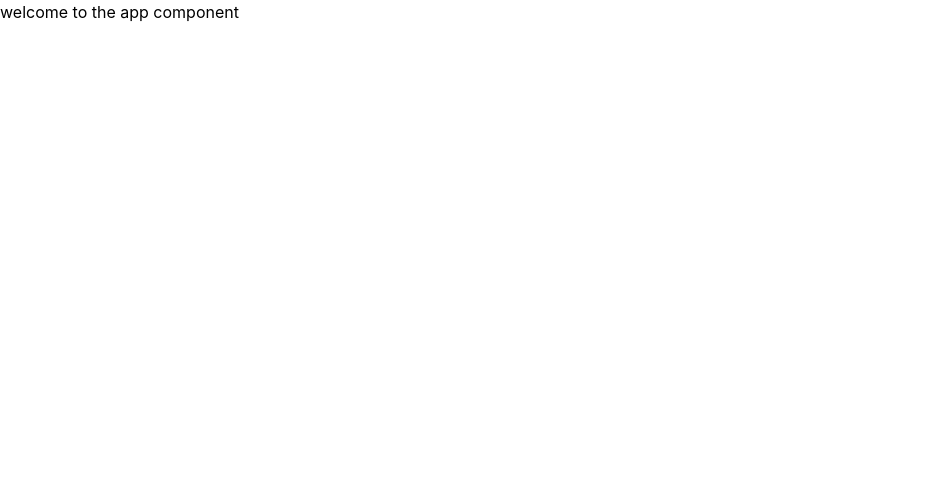
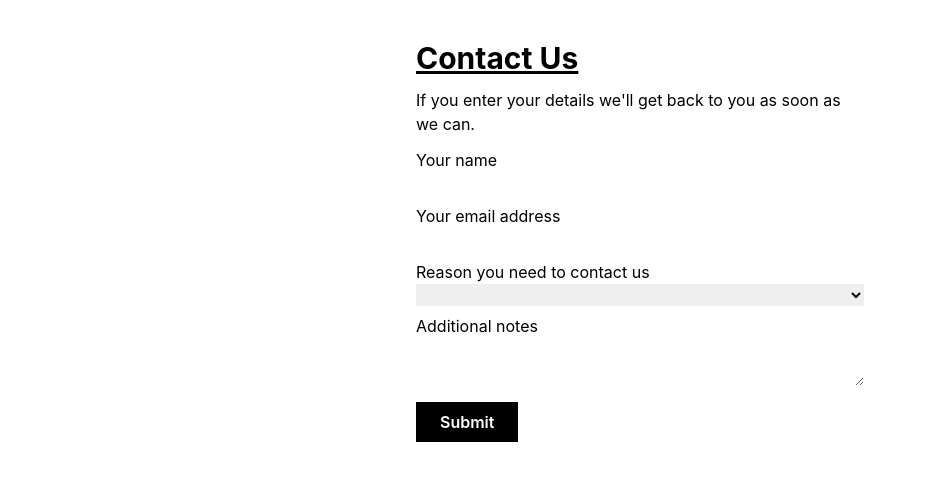
Before and after one commit to puneeth-m-s/React-Form, a React (Create React App) app: page / in a window 1280 px wide. Shown: the top 480 px of the page, without its empty margins (0-927 px from the left). Built offline with nearby package versions, Linux system fonts and the light colour scheme.

Commit message:
Form-Commit

```diff
--- a/src/App.tsx
+++ b/src/App.tsx
@@ -1,3 +1,5 @@
+import { ContactPage } from './ContackPage';
+
 export function App() {
-  return <div>welcome to the app component </div>;
+  return <ContactPage />;
 }
--- /dev/null
+++ b/src/ContackPage.tsx
@@ -0,0 +1,38 @@
+export function ContactPage() {
+  const fieldStyle = 'flex flex-col mb-2';
+
+  return (
+    <div className="flex flex-col py-10 max-w-md mx-auto">
+      <h2 className="text-3xl font-bold underline mb-3">Contact Us</h2>
+      <p className="mb-3">If you enter your details we'll get back to you as soon as we can.</p>
+      <form>
+        <div className={fieldStyle}>
+          <label htmlFor="name">Your name</label>
+          <input type="text" id="name" />
+        </div>
+        <div className={fieldStyle}>
+          <label htmlFor="email">Your email address</label>
+          <input type="email" id="email" />
+        </div>
+        <div className={fieldStyle}>
+          <label htmlFor="reason">Reason you need to contact us</label>
+          <select id="reason">
+            <option value=""></option>
+            <option value="Support">Support</option>
+            <option value="Feedback">Feedback</option>
+            <option value="Other">Other</option>
+          </select>
+        </div>
+        <div className={fieldStyle}>
+          <label htmlFor="notes">Additional notes</label>
+          <textarea id="notes" />
+        </div>
+        <div>
+          <button type="submit" className="mt-2 h-10 px-6 font-semibold bg-black text-white">
+            Submit
+          </button>
+        </div>
+      </form>
+    </div>
+  );
+}
```
